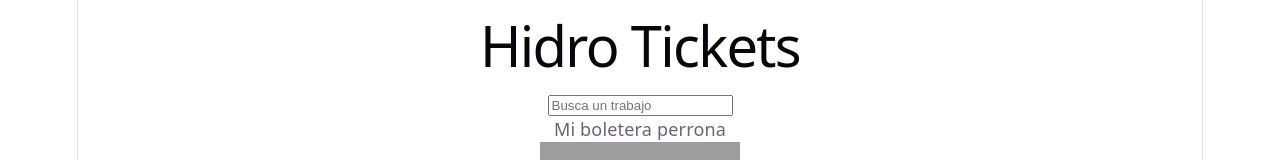
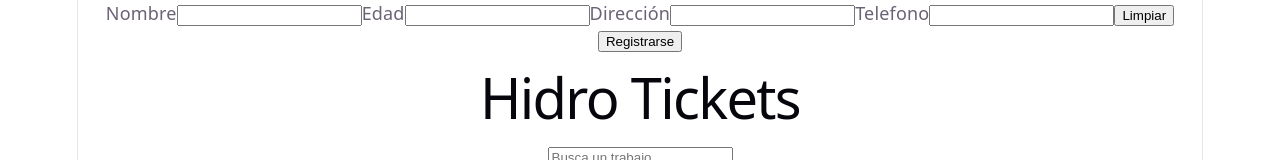
Before and after one commit to KarenJazZeraus/CursoReact, a React (Vite) app in the folder curso-react/: page / in a window 1280 px wide. Shown: the top 160 px of the page. Built offline with nearby package versions, Linux system fonts and the light colour scheme; grey boxes are pictures that could not be loaded.

Commit message:
feat ✨ new  form

```diff
--- a/curso-react/src/App.jsx
+++ b/curso-react/src/App.jsx
@@ -2,6 +2,7 @@ import { useState } from 'react'
 import Navbar from './assets/components/Navbar'
 import './App.css'
 import Events from './assets/components/Events'
+import SingupForm from './assets/components/SignupForm'
 
 function App() {
   const [searchTerm,setSearchTerm]=useState('');
@@ -12,6 +13,7 @@ function App() {
 
   return (
     <>
+    <SingupForm/>
     <Navbar onSearch={handleNavBarSearch} />
     <Events searchTerm={searchTerm}/>
 
--- /dev/null
+++ b/curso-react/src/assets/components/SignupForm/index.jsx
@@ -0,0 +1,44 @@
+import { useState } from "react";
+const SingupForm = () => {
+    const [name,setName]=useState('');
+    const [age,setAge]=useState('');
+    const [address,setAddress]=useState('');
+    const [phone,setPhone]=useState('');
+    const handleCleanButton=(evento)=>{
+        evento.stopPropagation();
+        setName('');
+        setAge('');
+        setPhone('');
+        setAddress('');
+    }
+    const handleSubmitForm =(evento)=>{
+        evento.preventDefault();
+        console.log("no me actualizo por default",{name,age,address,phone});
+    }
+
+    return(
+        <form onSubmit={handleSubmitForm}>
+            <label>
+                Nombre
+                <input value={name} onChange ={(event)=>setName(event.target.value)}required/>
+            </label>
+             <label>
+                Edad
+                <input value={age} onChange ={(event)=>setAge(event.target.value)}required/>
+            </label>
+            <label>
+                Dirección
+                <input value={address} onChange ={(event)=>setAddress(event.target.value)}required/>
+            </label>
+            <label>
+                Telefono
+                <input value={phone} onChange ={(event)=>setPhone(event.target.value)}required/>
+            </label>
+            <button type="button" onClick={handleCleanButton}>Limpiar</button>
+            <button type="submit">Registrarse </button>
+        </form>
+
+    );
+
+}
+export default SingupForm
```
